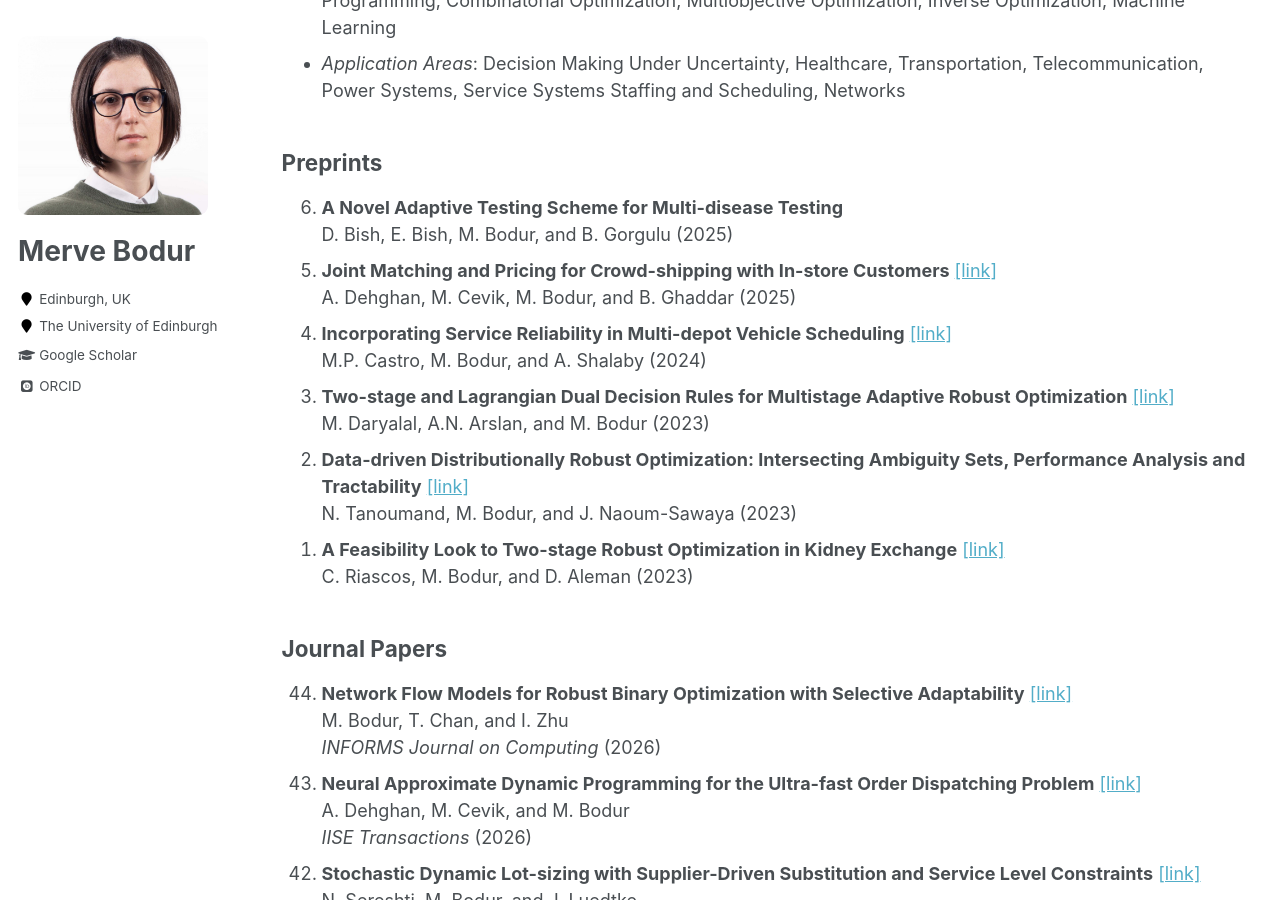
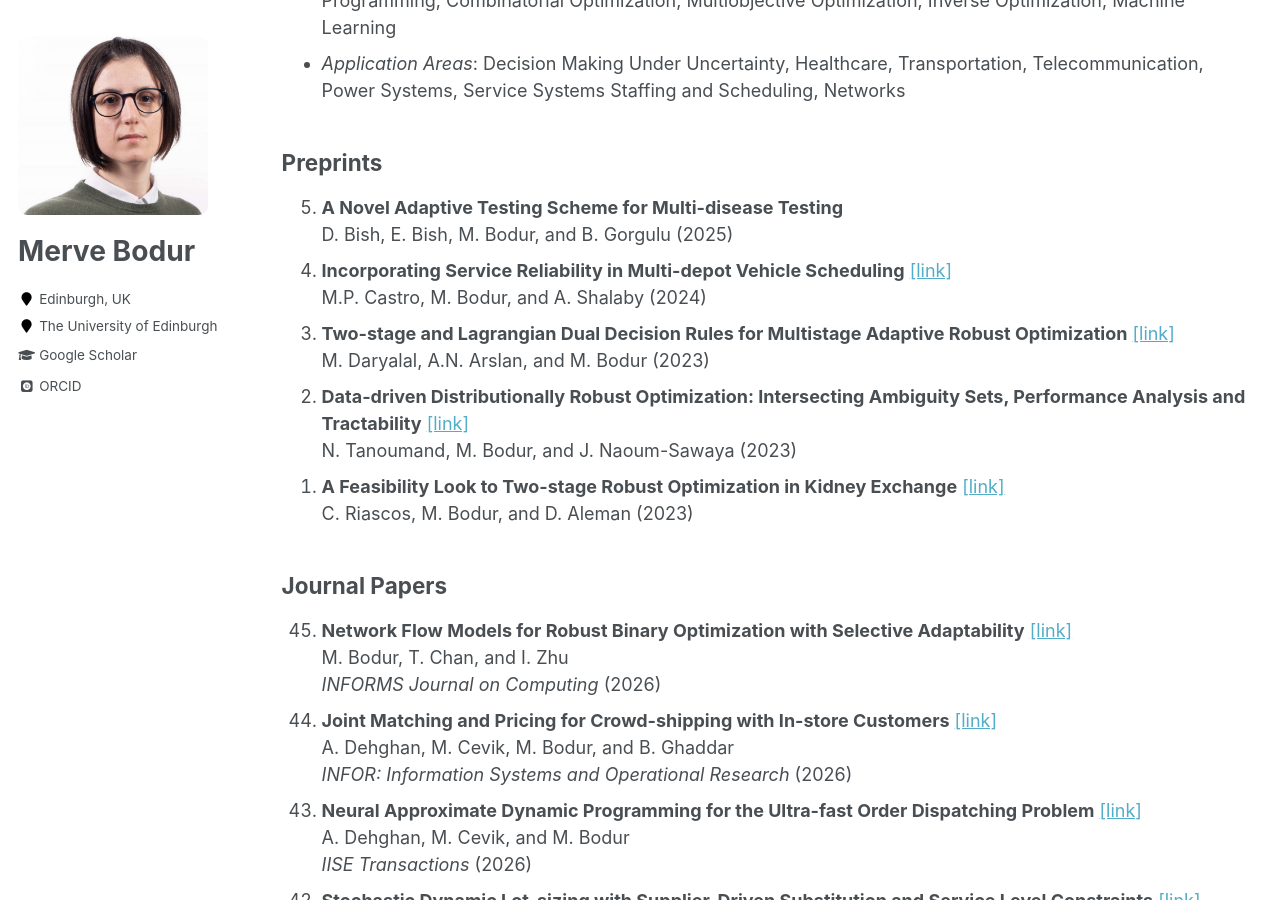
Before and after one commit to mervebodur/mervebodur.github.io, a Jekyll site: the page built from _pages/research.md, in a window 1280 px wide and 900 px high, scrolled down 276 px. Built offline with Jekyll 4.4.1, drawn with Linux system fonts in a browser that asks for light colours; some web fonts are replaced; part of the change alters nothing that is shown.

Commit message:
Update research.md

```diff
--- a/_pages/research.md
+++ b/_pages/research.md
@@ -12,8 +12,6 @@ author_profile: true
 ## Preprints
 1. **A Novel Adaptive Testing Scheme for Multi-disease Testing**\
 D. Bish, E. Bish, M. Bodur, and B. Gorgulu (2025)
-1. **Joint Matching and Pricing for Crowd-shipping with In-store Customers** [[link]](https://arxiv.org/pdf/2507.01749)\
-A. Dehghan, M. Cevik, M. Bodur, and B. Ghaddar (2025)
 1. **Incorporating Service Reliability in Multi-depot Vehicle Scheduling** [[link]](https://arxiv.org/pdf/2407.00836)\
 M.P. Castro, M. Bodur, and A. Shalaby (2024)
 1. **Two-stage and Lagrangian Dual Decision Rules for Multistage Adaptive Robust Optimization** [[link]](https://arxiv.org/pdf/2305.06190)\
@@ -28,6 +26,9 @@ C. Riascos, M. Bodur, and D. Aleman (2023)
 1. **Network Flow Models for Robust Binary Optimization with Selective Adaptability** [[link]](https://arxiv.org/pdf/2403.19471)\
 M. Bodur, T. Chan, and I. Zhu\
 *INFORMS Journal on Computing* (2026)
+1. **Joint Matching and Pricing for Crowd-shipping with In-store Customers** [[link]](https://arxiv.org/pdf/2507.01749)\
+A. Dehghan, M. Cevik, M. Bodur, and B. Ghaddar\
+*INFOR: Information Systems and Operational Research* (2026)
 1. **Neural Approximate Dynamic Programming for the Ultra-fast Order Dispatching Problem** [[link]](https://optimization-online.org/wp-content/uploads/2023/11/neuradp_dispatching.pdf)\
 A. Dehghan, M. Cevik, and M. Bodur\
 *IISE Transactions* (2026)
```
